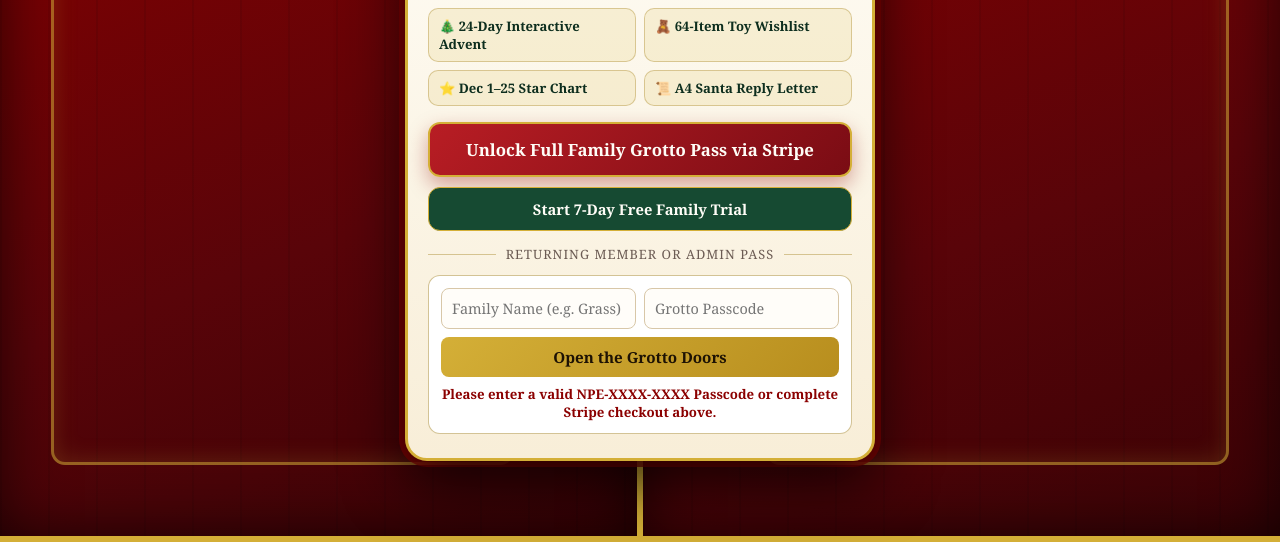
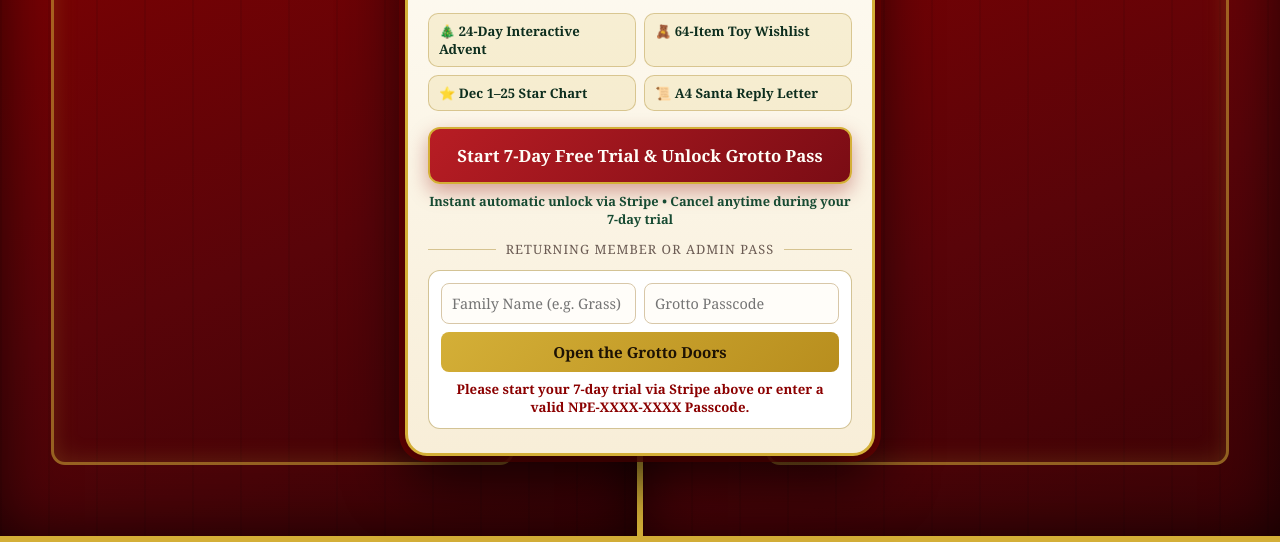
Before and after one commit to ghettosoundsystem-source/North-pole-express-, a plain HTML site: page index.html in a window 1280 px wide. Both pictures are taken after a click on the button "Open the Grotto Doors". Shown: the part 258-800 px from the top of the page. Drawn offline with Linux system fonts and the light colour scheme.

Commit message:
Refactor index.html for cleanup and adjustments
Removed unused styles and comments, updated button padding and margin, and modified trial button functionality.

```diff
--- a/index.html
+++ b/index.html
@@ -22,7 +22,6 @@
       --ink: #241914;
       --muted: #6B5B53;
       --card-shadow: 0 10px 28px rgba(36, 12, 12, 0.28);
-      --radius: 16px;
     }
 
     * {
@@ -49,7 +48,6 @@
       font-family: inherit;
     }
 
-    /* Snowfall Canvas */
     #snowCanvas {
       position: fixed;
       inset: 0;
@@ -216,7 +214,7 @@
     .btn-stripe {
       display: block;
       width: 100%;
-      padding: 14px 16px;
+      padding: 15px 16px;
       background: linear-gradient(135deg, #B81D24 0%, #7A0C14 100%);
       color: #FFFDF7;
       border: 2px solid var(--gold);
@@ -226,25 +224,18 @@
       text-decoration: none;
       cursor: pointer;
       box-shadow: 0 8px 20px rgba(139, 0, 0, 0.35);
-      margin-bottom: 10px;
+      margin-bottom: 8px;
     }
 
     .btn-stripe:active {
       transform: scale(0.99);
     }
 
-    .btn-trial {
-      display: block;
-      width: 100%;
-      padding: 11px 14px;
-      background: var(--evergreen);
-      color: #FFFDF7;
-      border: 1.5px solid var(--gold);
-      border-radius: 12px;
-      font-size: 0.92rem;
+    .trial-note {
+      font-size: 0.8rem;
+      color: var(--evergreen);
       font-weight: bold;
-      cursor: pointer;
-      margin-bottom: 14px;
+      margin-bottom: 12px;
     }
 
     .grotto-divider {
@@ -381,7 +372,6 @@
       transform: scale(0.97);
     }
 
-    /* Welcome Passcode Banner */
     #passcodeBanner {
       display: none;
       background: linear-gradient(135deg, #FFFDF7, #F6E6BD);
@@ -401,7 +391,6 @@
       display: flex;
     }
 
-    /* Navigation Tabs */
     .nav-tabs {
       display: grid;
       grid-template-columns: repeat(4, 1fr);
@@ -466,9 +455,7 @@
       color: var(--muted);
     }
 
-    /* =========================================================
-       TAB 1: 24-DAY ADVENT CALENDAR
-       ========================================================= */
+    /* TAB 1: 24-DAY ADVENT CALENDAR */
     .advent-grid {
       display: grid;
       grid-template-columns: repeat(auto-fill, minmax(115px, 1fr));
@@ -526,9 +513,7 @@
       display: block;
     }
 
-    /* =========================================================
-       TAB 2: 64-ITEM TOY LIBRARY
-       ========================================================= */
+    /* TAB 2: 64-ITEM TOY LIBRARY */
     .toy-controls {
       display: grid;
       grid-template-columns: 1fr 1fr;
@@ -629,9 +614,7 @@
       border-color: var(--evergreen);
     }
 
-    /* =========================================================
-       TAB 3: DEC 1-25 BEDTIME BEHAVIOUR CHART
-       ========================================================= */
+    /* TAB 3: DEC 1-25 BEDTIME BEHAVIOUR CHART */
     .chart-summary {
       display: flex;
       flex-wrap: wrap;
@@ -676,9 +659,7 @@
       margin: 4px 0;
     }
 
-    /* =========================================================
-       TAB 4: SANTA REPLY LETTER (ISO A4 PORTRAIT)
-       ========================================================= */
+    /* TAB 4: SANTA REPLY LETTER (ISO A4 PORTRAIT) */
     .letter-layout {
       display: grid;
       grid-template-columns: 1fr 1.15fr;
@@ -777,9 +758,6 @@
       }
     }
 
-    /* =========================================================
-       PRINT STYLESHEET (ISO A4 PORTRAIT FULL BLEED)
-       ========================================================= */
     @media print {
       @page {
         size: A4 portrait;
@@ -839,15 +817,14 @@
       <a
         id="stripePayBtn"
         class="btn-stripe"
-        href="https://buy.stripe.com/3cI7sLemFaAY4Yn1u88EM0b"
+        href="https://buy.stripe.com/cNiaEX7YhdNaeyXdcQ8EM0c"
         rel="noopener"
       >
-        Unlock Full Family Grotto Pass via Stripe
+        Start 7-Day Free Trial &amp; Unlock Grotto Pass
       </a>
-
-      <button type="button" id="startTrialBtn" class="btn-trial">
-        Start 7-Day Free Family Trial
-      </button>
+      <div class="trial-note">
+        Instant automatic unlock via Stripe &bull; Cancel anytime during your 7-day trial
+      </div>
 
       <div class="grotto-divider">Returning Member or Admin Pass</div>
 
@@ -898,9 +875,7 @@
       <button type="button" class="tab-btn" data-tab="letterTab">📜 Santa A4 Letter</button>
     </nav>
 
-    <!-- =======================================================
-         TAB 1: 24-DAY ADVENT CALENDAR
-         ======================================================= -->
+    <!-- TAB 1: 24-DAY ADVENT CALENDAR -->
     <section id="adventTab" class="tab-panel active">
       <div class="panel-header">
         <div>
@@ -919,9 +894,7 @@
       </div>
     </section>
 
-    <!-- =======================================================
-         TAB 2: 64-ITEM TOY LIBRARY
-         ======================================================= -->
+    <!-- TAB 2: 64-ITEM TOY LIBRARY -->
     <section id="toysTab" class="tab-panel">
       <div class="panel-header">
         <div>
@@ -963,9 +936,7 @@
       <div id="toyGrid" class="toy-grid"></div>
     </section>
 
-    <!-- =======================================================
-         TAB 3: DEC 1-25 BEDTIME BEHAVIOUR CHART
-         ======================================================= -->
+    <!-- TAB 3: DEC 1-25 BEDTIME BEHAVIOUR CHART -->
     <section id="starsTab" class="tab-panel">
       <div class="panel-header">
         <div>
@@ -990,9 +961,7 @@
       <div id="behaviourGrid" class="behaviour-grid"></div>
     </section>
 
-    <!-- =======================================================
-         TAB 4: PERSONALISED ISO A4 PORTRAIT SANTA REPLY LETTER
-         ======================================================= -->
+    <!-- TAB 4: PERSONALISED ISO A4 PORTRAIT SANTA REPLY LETTER -->
     <section id="letterTab" class="tab-panel">
       <div class="panel-header">
         <div>
@@ -1025,7 +994,7 @@
 
           <div class="form-group">
             <label for="childWishesInput">Top Christmas Wishes (Auto-fills from Toy Library)</label>
-            <textarea id="childWishesInput" rows="3" placeholder="e.g. Wooden Train Set, Stargazing Telescope">Stargazing Refractor Telescope, Remote Control Off-Road Buggy</textarea>
+            <textarea id="childWishesInput" rows="3" placeholder="e.g. Wooden Train Set, Stargazing Telescope">Stargazing Refractor Telescope, North Pole Express Electric Train Set</textarea>
           </div>
 
           <div class="form-group">
@@ -1057,9 +1026,6 @@
     (function () {
       "use strict";
 
-      /* =========================================================
-         1. SAFE STORAGE & PWA MANIFEST SETUP
-         ========================================================= */
       const STORAGE_KEYS = {
         session: "npe_member_session_v2",
         advent: "npe_advent_opened_v2",
@@ -1084,7 +1050,7 @@
         try {
           window.localStorage.setItem(key, JSON.stringify(val));
         } catch (err) {
-          /* Ignore storage quota/private mode errors */
+          /* Ignore storage errors */
         }
       }
 
@@ -1114,13 +1080,11 @@
           link.href = URL.createObjectURL(blob);
           document.head.appendChild(link);
         } catch (err) {
-          /* Manifest optional */
-        }
-      }
-
-      /* =========================================================
-         2. SLEIGH BELLS WEB AUDIO SYNTHESIZER
-         ========================================================= */
+          /* Optional */
+        }
+      }
+
+      /* SLEIGH BELLS SYNTHESIZER */
       let bellsEnabled = safeGet(STORAGE_KEYS.bells, true);
       let audioCtx = null;
 
@@ -1152,9 +1116,7 @@
         }
       }
 
-      /* =========================================================
-         3. SNOWFALL ANIMATION
-         ========================================================= */
+      /* SNOWFALL ANIMATION */
       function initSnowfall() {
         const canvas = document.getElementById("snowCanvas");
         if (!canvas) return;
@@ -1198,9 +1160,7 @@
         tick();
       }
 
-      /* =========================================================
-         4. 3D GROTTO DOUBLE-DOOR PAYWALL & ACCESS CONTROL
-         ========================================================= */
+      /* 3D GROTTO DOUBLE-DOOR PAYWALL & ACCESS CONTROL */
       function generatePasscode() {
         const chars = "ABCDEFGHJKLMNPQRSTUVWXYZ23456789";
         const part = () =>
@@ -1257,7 +1217,7 @@
           const session = {
             user: "Grotto Member",
             code: newCode,
-            tier: "PAID",
+            tier: "STRIPE_PASS",
             unlockedAt: Date.now()
           };
           try {
@@ -1271,20 +1231,11 @@
 
         const saved = safeGet(STORAGE_KEYS.session, null);
         if (saved && saved.code) {
-          if (saved.tier === "TRIAL") {
-            const sevenDaysMs = 7 * 24 * 60 * 60 * 1000;
-            if (Date.now() - saved.unlockedAt > sevenDaysMs) {
-              const msg = document.getElementById("grottoStatusMsg");
-              if (msg) msg.textContent = "Your 7-day trial has ended. Unlock full access or enter your Grotto Passcode.";
-              return;
-            }
-          }
           unlockGrotto(saved, false);
         }
       }
 
       function initGrottoControls() {
-        const trialBtn = document.getElementById("startTrialBtn");
         const loginBtn = document.getElementById("memberLoginBtn");
         const lockBtn = document.getElementById("lockGrottoBtn");
         const dismissBtn = document.getElementById("dismissBannerBtn");
@@ -1297,16 +1248,6 @@
             safeSet(STORAGE_KEYS.bells, bellsEnabled);
             bellBtn.textContent = bellsEnabled ? "🔔 Sleigh Bells: On" : "🔕 Sleigh Bells: Off";
             if (bellsEnabled) playSleighBells();
-          });
-        }
-
-        if (trialBtn) {
-          trialBtn.addEventListener("click", () => {
-            const code = generatePasscode();
-            unlockGrotto(
-              { user: "7-Day Trial Family", code: code, tier: "TRIAL", unlockedAt: Date.now() },
-              true
-            );
           });
         }
 
@@ -1334,7 +1275,7 @@
               );
             } else {
               if (msg) {
-                msg.textContent = "Please enter a valid NPE-XXXX-XXXX Passcode or complete Stripe checkout above.";
+                msg.textContent = "Please start your 7-day trial via Stripe above or enter a valid NPE-XXXX-XXXX Passcode.";
               }
             }
           });
@@ -1352,9 +1293,7 @@
         }
       }
 
-      /* =========================================================
-         5. TAB NAVIGATION
-         ========================================================= */
+      /* TAB NAVIGATION */
       function initTabs() {
         const buttons = document.querySelectorAll(".tab-btn");
         const panels = document.querySelectorAll(".tab-panel");
@@ -1372,9 +1311,7 @@
         });
       }
 
-      /* =========================================================
-         6. DATA: 24-DAY ADVENT CALENDAR
-         ========================================================= */
+      /* 24-DAY ADVENT CALENDAR */
       const ADVENT_DAYS = [
         { day: 1, title: "The Sleigh Polishing Crew", story: "Head Elf Bernard opened the main hangar doors at dawn. Nine teams of elves are buffing the brass runners on Santa's sleigh until they gleam like mirrors.", task: "Kindness Quest: Tidy your shoes and coat neatly without being asked." },
         { day: 2, title: "Rudolph's Fog-Lamp Check", story: "Rudolph tested his bright red nose across the Arctic runway today, guiding two cargo sleds safely through a swirling snow squall.", task: "Kindness Quest: Share a warm compliment with someone in your family." },
@@ -1451,11 +1388,8 @@
         render();
       }
 
-      /* =========================================================
-         7. DATA: 64-ITEM TOY LIBRARY (8 CATEGORIES x 8 ITEMS = 64)
-         ========================================================= */
+      /* 64-ITEM TOY LIBRARY */
       const TOY_LIBRARY = [
-        /* 1. Creative & Arts (8) */
         { id: 1, cat: "Creative & Arts", name: "Deluxe Wooden Art Easel & Chalkboard" },
         { id: 2, cat: "Creative & Arts", name: "120-Piece Artist Watercolour & Sketch Case" },
         { id: 3, cat: "Creative & Arts", name: "Pottery Wheel & Air-Dry Clay Studio" },
@@ -1465,7 +1399,6 @@
         { id: 7, cat: "Creative & Arts", name: "Friendship Bracelet & Bead Loom" },
         { id: 8, cat: "Creative & Arts", name: "Glow-in-the-Dark Window Paint Kit" },
 
-        /* 2. STEM & Gadgets (8) */
         { id: 9, cat: "STEM & Gadgets", name: "Stargazing Refractor Telescope" },
         { id: 10, cat: "STEM & Gadgets", name: "Programmable Mars Rover Robotics Kit" },
         { id: 11, cat: "STEM & Gadgets", name: "Snap-Together Electronic Circuit Lab" },
@@ -1475,7 +1408,6 @@
         { id: 15, cat: "STEM & Gadgets", name: "Solar-Powered 12-in-1 Robot Builder" },
         { id: 16, cat: "STEM & Gadgets", name: "Junior Metal Detector & Treasure Finder" },
 
-        /* 3. Active & Wheels (8) */
         { id: 17, cat: "Active & Wheels", name: "All-Terrain Mountain Bike & Helmet" },
         { id: 18, cat: "Active & Wheels", name: "LED Light-Up Folding Kick Scooter" },
         { id: 19, cat: "Active & Wheels", name: "Junior Boxing Gloves & Punching Bag Set" },
@@ -1485,7 +1417,6 @@
         { id: 23, cat: "Active & Wheels", name: "Adjustable Inline Roller Skates" },
         { id: 24, cat: "Active & Wheels", name: "Indoor Doorway Basketball Hoop" },
 
-        /* 4. Games & Puzzles (8) */
         { id: 25, cat: "Games & Puzzles", name: "Handcrafted Wooden Chess & Draughts Set" },
         { id: 26, cat: "Games & Puzzles", name: "1000-Piece North Pole Express Jigsaw" },
         { id: 27, cat: "Games & Puzzles", name: "Family Trivia & Charades Party Box" },
@@ -1495,7 +1426,6 @@
         { id: 31, cat: "Games & Puzzles", name: "Magnetic Travel Games Compendium" },
         { id: 32, cat: "Games & Puzzles", name: "Speed Cube & Brainteaser Puzzle Pack" },
 
-        /* 5. Books & Stories (8) */
         { id: 33, cat: "Books & Stories", name: "Illustrated Treasury of Myths & Legends" },
         { id: 34, cat: "Books & Stories", name: "World Atlas & Ancient Wonders Encyclopaedia" },
         { id: 35, cat: "Books & Stories", name: "Complete Fantasy Adventure Book Box Set" },
@@ -1505,7 +1435,6 @@
         { id: 39, cat: "Books & Stories", name: "Classic Bedtime Tales Gold Edition" },
         { id: 40, cat: "Books & Stories", name: "1001 Brain-Bending Riddles & Jokes Book" },
 
-        /* 6. Plush & Cozy (8) */
         { id: 41, cat: "Plush & Cozy", name: "Giant Velvet Rudolph Plush Companion" },
         { id: 42, cat: "Plush & Cozy", name: "Arctic Polar Bear & Cub Snuggle Set" },
         { id: 43, cat: "Plush & Cozy", name: "Starlight Galaxy Ceiling Projector Lamp" },
@@ -1515,7 +1444,6 @@
         { id: 47, cat: "Plush & Cozy", name: "Snowy Owl Soft Toy with Hoot Sound" },
         { id: 48, cat: "Plush & Cozy", name: "Personalised Reindeer Hot Water Bottle" },
 
-        /* 7. Music & Stage (8) */
         { id: 49, cat: "Music & Stage", name: "61-Key Light-Up Learning Keyboard" },
         { id: 50, cat: "Music & Stage", name: "Junior Acoustic Guitar & Plectrum Pack" },
         { id: 51, cat: "Music & Stage", name: "Mini DJ Mixer Deck with Sound Pads" },
@@ -1525,7 +1453,6 @@
         { id: 55, cat: "Music & Stage", name: "Wooden Ukulele with Tuner & Songbook" },
         { id: 56, cat: "Music & Stage", name: "Stop-Motion Animation Movie Studio" },
 
-        /* 8. Build & Models (8) */
         { id: 57, cat: "Build & Models", name: "North Pole Express Electric Train Set" },
         { id: 58, cat: "Build & Models", name: "1500-Piece Medieval Castle Brick Kit" },
         { id: 59, cat: "Build & Models", name: "Eco-Timber Treehouse Architecture Kit" },
@@ -1648,9 +1575,7 @@
         renderToys();
       }
 
-      /* =========================================================
-         8. DATA: DEC 1-25 BEDTIME BEHAVIOUR CHART
-         ========================================================= */
+      /* DEC 1-25 BEDTIME BEHAVIOUR CHART */
       const BEDTIME_GOALS = [
         "Pyjamas & teeth brushed",
         "Tidy room before bed",
@@ -1687,7 +1612,6 @@
         const syncBtn = document.getElementById("syncStarsToLetterBtn");
         if (!grid) return;
 
-        /* State map: { "1": 1 (gold star) | 2 (super elf) | 0 } */
         let starMap = safeGet(STORAGE_KEYS.stars, { "1": 1, "2": 1, "3": 2, "4": 1, "5": 1 });
 
         function render() {
@@ -1752,9 +1676,7 @@
         render();
       }
 
-      /* =========================================================
-         9. ISO A4 PORTRAIT SANTA REPLY LETTER CANVAS GENERATOR
-         ========================================================= */
+      /* ISO A4 PORTRAIT SANTA REPLY LETTER CANVAS GENERATOR */
       function wrapCanvasText(ctx, text, x, y, maxWidth, lineHeight) {
         const words = text.split(/\s+/);
         let line = "";
@@ -1783,7 +1705,6 @@
         if (!canvas) return;
         const ctx = canvas.getContext("2d");
 
-        /* Exact ISO A4 Portrait proportions (1240 x 1754 px) */
         const W = 1240;
         const H = 1754;
         canvas.width = W;
@@ -1808,7 +1729,6 @@
           childExtra
         });
 
-        /* 1. Warm Parchment Background */
         const bgGrad = ctx.createLinearGradient(0, 0, 0, H);
         bgGrad.addColorStop(0, "#FFFDF7");
         bgGrad.addColorStop(0.5, "#FDF7E7");
@@ -1816,7 +1736,6 @@
         ctx.fillStyle = bgGrad;
         ctx.fillRect(0, 0, W, H);
 
-        /* 2. Festive Crimson & Gold Double Frame */
         ctx.strokeStyle = "#8B0000";
         ctx.lineWidth = 14;
         ctx.strokeRect(44, 44, W - 88, H - 88);
@@ -1829,7 +1748,6 @@
         ctx.lineWidth = 2;
         ctx.strokeRect(78, 78, W - 156, H - 156);
 
-        /* Corner Holly Ornaments */
         const corners = [
           [78, 78],
           [W - 78, 78],
@@ -1847,7 +1765,6 @@
           ctx.fill();
         });
 
-        /* 3. Official North Pole Header & Address */
         ctx.fillStyle = "#8B0000";
         ctx.font = "bold 46px Georgia, serif";
         ctx.textAlign = "center";
@@ -1857,7 +1774,6 @@
         ctx.font = "bold 24px Georgia, serif";
         ctx.fillText("1 Reindeer Lane, North Pole, Arctic Circle, H0H 0H0", W / 2, 208);
 
-        /* Gold Divider Line */
         ctx.strokeStyle = "#D4AF37";
         ctx.lineWidth = 3;
         ctx.beginPath();
@@ -1865,7 +1781,6 @@
         ctx.lineTo(W - 160, 238);
         ctx.stroke();
 
-        /* Air Mail Postmark Stamp Box (Top Right) */
         ctx.save();
         ctx.strokeStyle = "#8B0000";
         ctx.lineWidth = 3;
@@ -1879,7 +1794,6 @@
         ctx.fillText("NICE LIST VERIFIED", W - 230, 346);
         ctx.restore();
 
-        /* 4. Salutation & Multi-Paragraph Personalised Body */
         ctx.textAlign = "left";
         const leftX = 135;
         const maxTextW = W - 270;
@@ -1928,7 +1842,6 @@
           extraLine;
         y = wrapCanvasText(ctx, p4, leftX, y, maxTextW, lineH) + 46;
 
-        /* 5. Signature & Official Wax Seal */
         ctx.fillStyle = "#164A32";
         ctx.font = "italic 30px Georgia, serif";
         ctx.fillText("With warmest Christmas wishes and sleigh-bell cheer,", leftX, y);
@@ -1942,7 +1855,6 @@
         ctx.font = "22px Georgia, serif";
         ctx.fillText("Countersigned by Bernard, Chief Workshop Elf", leftX, y + 40);
 
-        /* Crimson & Gold Wax Seal Emblem (Bottom Right) */
         const sealX = W - 245;
         const sealY = H - 230;
         ctx.fillStyle = "#8B0000";
@@ -2010,9 +1922,6 @@
         drawSantaLetter();
       }
 
-      /* =========================================================
-         10. BOOTSTRAP APPLICATION SAFELY
-         ========================================================= */
       function initApp() {
         registerInlineManifest();
         initSnowfall();
```
